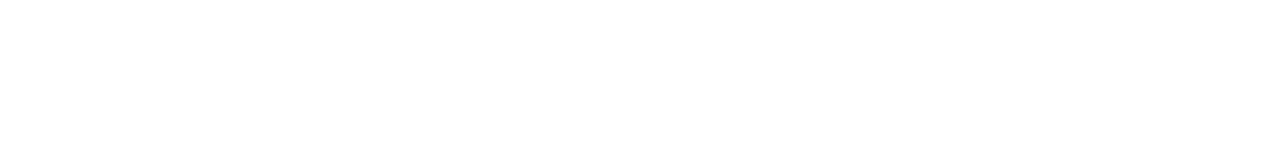
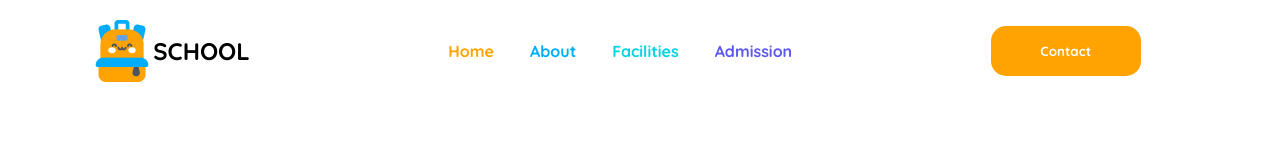
Before and after one commit to AshiqurRahmanAshik/myassignment-B11A2, a plain HTML site: page index.html in a window 1280 px wide. Drawn offline with Linux system fonts and the light colour scheme.

Commit message:
mobile responsive logo and navbar added

```diff
--- a/index.html
+++ b/index.html
@@ -5,10 +5,41 @@
     <meta name="viewport" content="width=device-width, initial-scale=1.0" />
     <title>Kids School</title>
     <link rel="stylesheet" href="style.css" />
+    <link
+      rel="stylesheet"
+      href="https://cdnjs.cloudflare.com/ajax/libs/font-awesome/6.7.0/css/all.min.css"
+      integrity="sha512-9xKTRVabjVeZmc+GUW8GgSmcREDunMM+Dt/GrzchfN8tkwHizc5RP4Ok/MXFFy5rIjJjzhndFScTceq5e6GvVQ=="
+      crossorigin="anonymous"
+      referrerpolicy="no-referrer"
+    />
   </head>
 
   <body>
-    <header></header>
+    <header>
+      <div class="logo-nav display-flex">
+        <div class="school-logo display-flex">
+          <img
+            class="img-logo"
+            src="assets/logo.png"
+            alt="This is the logo of the school"
+          />
+          <h2 class="school quicksand-black">SCHOOL</h2>
+        </div>
+        <nav class="navbar">
+          <a class="quicksand-orange" href="#">Home</a>
+          <a class="quicksand-skyblue" href="#">About</a>
+          <a class="quicksand-aqua" href="#">Facilities</a>
+          <a class="quicksand-violate" href="#">Admission</a>
+        </nav>
+        <div class="btn-menu display-flex">
+          <button class="contact common-btn">
+            <a class="quicksand-white" href="#">Contact </a></button
+          ><i class="fa-duotone fa-solid fa-bars fa-2x"></i>
+        </div>
+      </div>
+      <hr />
+    </header>
+
     <main></main>
     <footer></footer>
   </body>
--- a/style.css
+++ b/style.css
@@ -0,0 +1,118 @@
+@import url("https://fonts.googleapis.com/css2?family=Quicksand:wght@300..700&display=swap");
+
+* {
+  margin: 0;
+  padding: 0;
+  box-sizing: border-box;
+}
+
+/* shared sytle start */
+.quicksand-black {
+  font-family: "Quicksand", serif;
+  color: black;
+  font-weight: bold;
+  font-style: normal;
+}
+.quicksand-white {
+  font-family: "Quicksand", serif;
+  color: white;
+  font-weight: bold;
+  font-style: normal;
+}
+.quicksand-orange {
+  font-family: "Quicksand", serif;
+  color: #fea301;
+  font-weight: bold;
+  font-style: normal;
+}
+
+.quicksand-skyblue {
+  font-family: "Quicksand", serif;
+  color: #01acfd;
+  font-weight: bold;
+  font-style: normal;
+}
+
+.quicksand-violate {
+  font-family: "Quicksand", serif;
+  color: #5d58ef;
+  font-weight: bold;
+  font-style: normal;
+}
+.quicksand-aqua {
+  font-family: "Quicksand", serif;
+  color: #05d4df;
+  font-weight: bold;
+  font-style: normal;
+}
+
+.display-flex {
+  display: flex;
+}
+.common-btn {
+  background-color: #fea301;
+  border: none;
+  height: 50px;
+  width: 150px;
+  border-radius: 15px;
+}
+
+/* logo and navbar style start */
+.school-logo {
+  align-items: center;
+}
+.logo-nav {
+  margin-top: 20px;
+  justify-content: space-around;
+  align-items: center;
+}
+a {
+  text-decoration: none;
+  margin: 0 1rem;
+}
+
+.fa-duotone,
+.fa-solid,
+.fa-bars {
+  padding: 10px;
+}
+.btn-menu {
+  align-items: center;
+  justify-items: center;
+}
+hr {
+  border: none;
+  border-top: 1.5px solid #fea301;
+}
+
+/* mobile responsive design */
+@media screen and (max-width: 576px) {
+  .navbar,
+  .school,
+  .contact {
+    visibility: hidden;
+  }
+  .fa-duotone,
+  .fa-solid,
+  .fa-bars {
+    margin-bottom: 20px;
+  }
+  .btn-menu {
+    align-items: center;
+  }
+  .img-logo {
+    margin-bottom: 20px;
+  }
+}
+
+/* larger screen responsive design */
+@media screen and (min-width: 577px) {
+  fa-duotone,
+  .fa-solid,
+  .fa-bars {
+    visibility: hidden;
+  }
+  hr {
+    visibility: hidden;
+  }
+}
```
Also changed, not shown: assets/bars-solid.png (added).
